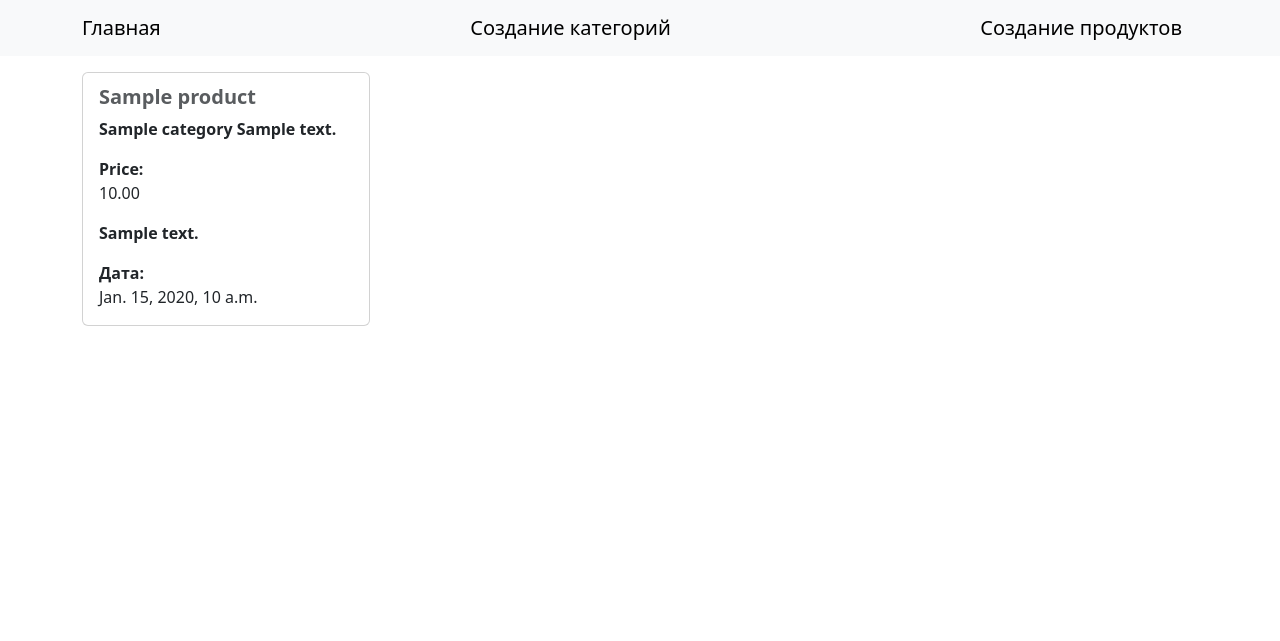
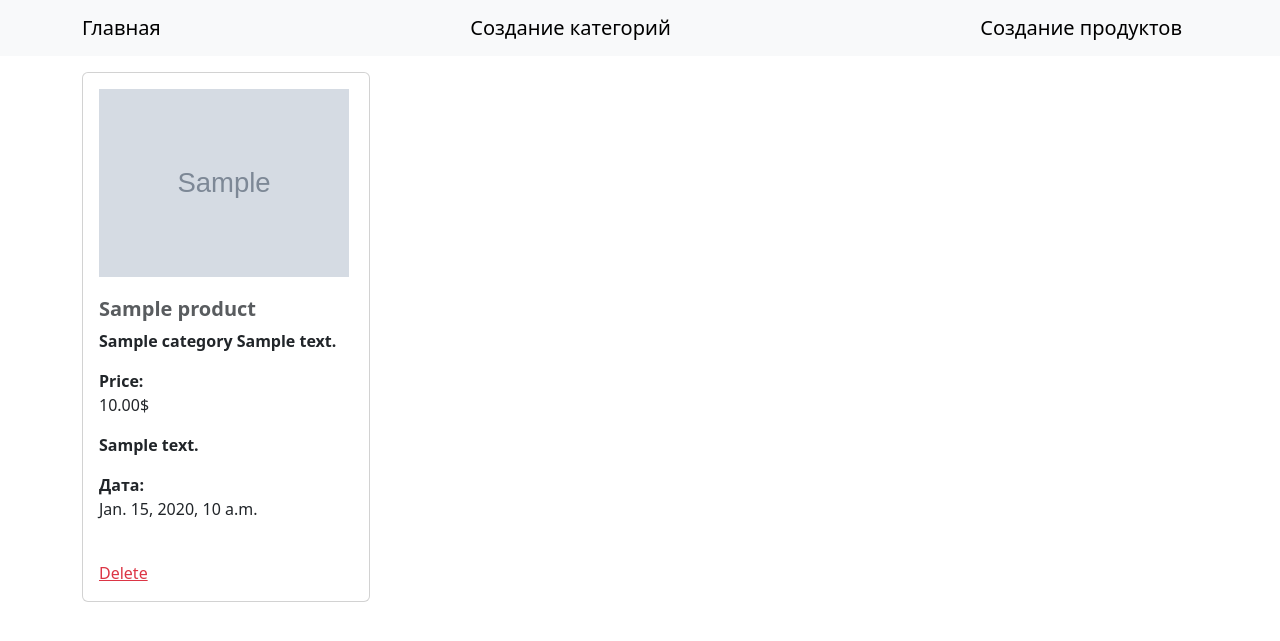
Before and after one commit to b3kb91/laboratory-work, a Django app: page /products/1/ in a window 1280 px wide. Shown: the top 641 px of the page. Run offline with Django 5.2, Linux system fonts and the light colour scheme; tables that the repository leaves empty hold one stand-in row (values such as "Sample post"); grey boxes marked "Sample" are stand-in pictures.

Commit message:
добавил метод удаления

```diff
--- a/source/webapp/templates/product_view.html
+++ b/source/webapp/templates/product_view.html
@@ -2,11 +2,13 @@
 {% block content %}
     <div class="card mt-3" style="width: 18rem;">
         <div class="card-body">
-            <h5 class="card-subtitle mb-2 text-body-secondary"><strong>{{ product.title }}</strong></h5>
+            <img style="width: 250px;" src="{{ product.image }}">
+            <br><br><h5 class="card-subtitle mb-2 text-body-secondary"><strong>{{ product.title }}</strong></h5>
             <p class="card-text"><strong>{{ product.category }}</strong><br></p>
-            <p class="card-text"><strong>Price:</strong><br>{{ product.price }}</p>
+            <p class="card-text"><strong>Price:</strong><br>{{ product.price }}$</p>
             <p class="card-text"><strong>{{ product.description }}</strong><br></p>
             <p class="card-text"><strong>Дата:</strong><br>{{ product.created_at }}</p>
+            <br><a href="{% url 'delete' product.pk  %}" class="card-link text-danger">Delete</a>
         </div>
     </div>
     <script src="https://cdn.jsdelivr.net/npm/bootstrap@5.3.3/dist/js/bootstrap.bundle.min.js"
--- a/source/webapp/templates/products_view.html
+++ b/source/webapp/templates/products_view.html
@@ -14,7 +14,7 @@
                     <img style="width: 200px;" src="{{ product.image }}">
                     <br><br><h5 class="card-subtitle mb-2 text-body-secondary"><strong>{{ product.title }}</strong></h5>
                     <p class="card-text"><strong>{{ product.category }}</strong><br></p>
-                    <p class="card-text"><strong>{{ product.price }}</strong><br></p>
+                    <p class="card-text"><strong>Price: {{ product.price }}$</strong><br></p>
                     <a href="{% url 'product_view' product.pk %}" class="card-link">see more>>></a>
                     </div>
                 </div>
--- a/source/webapp/urls.py
+++ b/source/webapp/urls.py
@@ -1,6 +1,6 @@
 from django.urls import path
 
-from webapp.views import index, category_add_view, product_add_view, product_view
+from webapp.views import index, category_add_view, product_add_view, product_view, delete
 
 urlpatterns = [
     path('', index, name='products_view'),
@@ -8,4 +8,5 @@ urlpatterns = [
     path('products/<int:pk>/', product_view, name="product_view"),
     path('categories/add', category_add_view, name='category_add_view'),
     path('products/add', product_add_view, name="product_add_view"),
+    path('delete/<int:pk>/', delete, name="delete"),
 ]
--- a/source/webapp/views.py
+++ b/source/webapp/views.py
@@ -46,3 +46,9 @@ def product_add_view(request):
             category_id=request.POST.get("category_id"),
         )
         return redirect("product_view", pk=product.pk)
+
+
+def delete(request, *args, pk, **kwargs):
+    product = get_object_or_404(Product, pk=pk)
+    product.delete()
+    return redirect("products_view")
```
